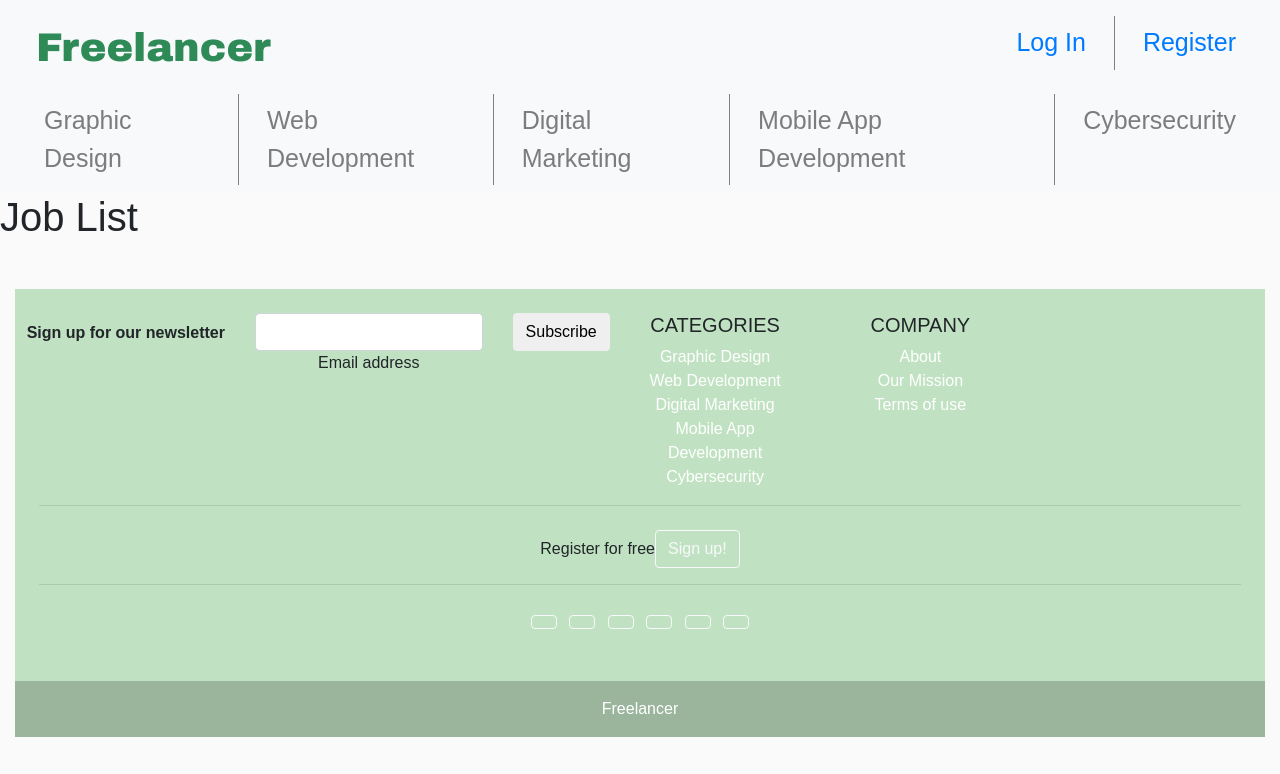
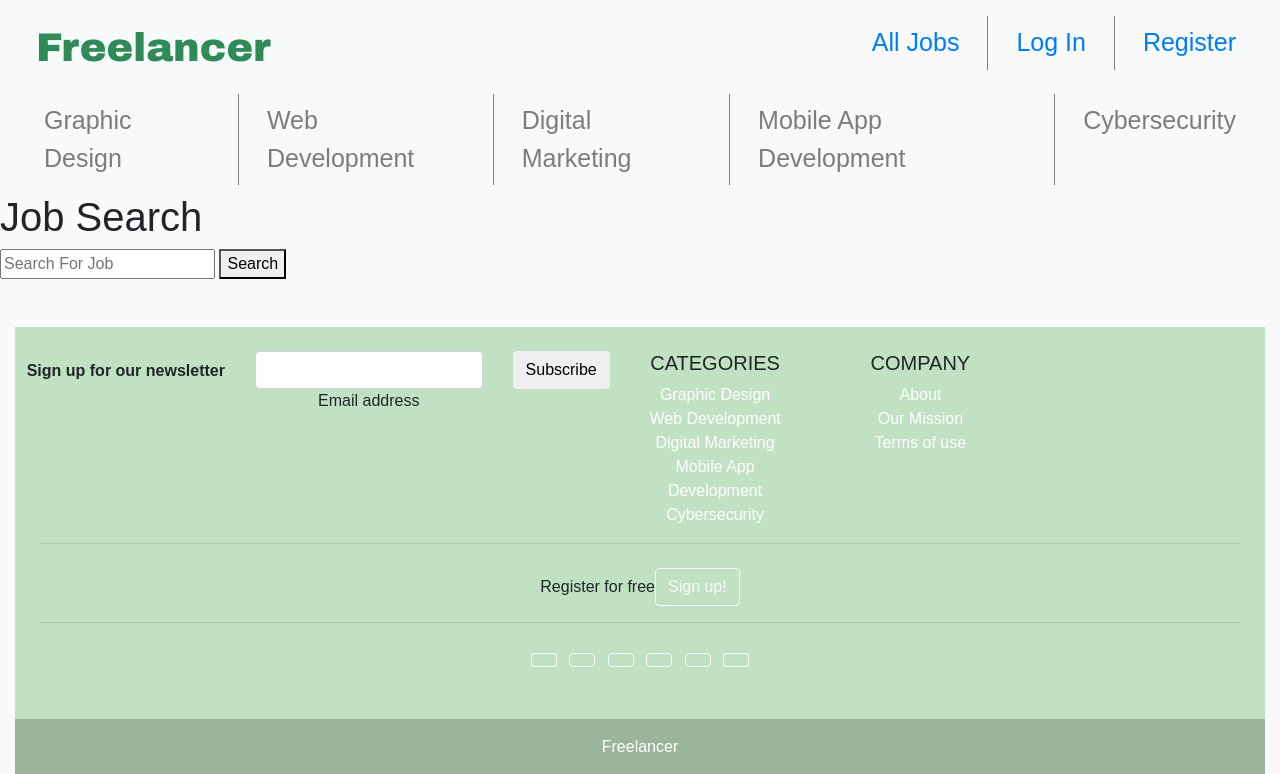
Before and after one commit to GitgoodDan/Freelancers-Pj3, a Django app: page /posting/list/ in a window 1280 px wide. Shown: the top 774 px of the page. Run offline with Django 5.2, Linux system fonts and the light colour scheme; data that the repository does not hold is empty; some libraries are stand-ins or nearby versions.

Commit message:
added job search and updated nav to reflect relevant profile

```diff
--- a/main_app/templates/base.html
+++ b/main_app/templates/base.html
@@ -18,7 +18,13 @@
   <nav class="navbar navbar-expand-lg  bg-light">
     <a class="navbar-brand" href="/">Freelancer</a>
     <ul class="navbar-nav ml-auto">
+      <li class="nav-item"><a class="nav-link " href="{% url 'posting_list' %}">All Jobs</a></li>
       {% if user.is_authenticated %}
+      {% if user.clientprofile %}
+                <li class="nav-item"><a class="nav-link" href="{% url 'prof_client' client_id=user.clientprofile.id %}">Client Profile</a></li>
+            {% elif user.freelancerprofile %}
+                <li class="nav-item"><a class="nav-link" href="{% url 'prof_freelancer' freelancer_id=user.freelancerprofile.id %}">Freelancer Profile</a></li>
+            {% endif %}
       <form action="{% url 'logout' %}" method="post">
         {% csrf_token %}
         <button type="submit" class="nav-link" style="background: none; border: none;">Log Out</button>
--- a/main_app/templates/main_app/jobposting_list.html
+++ b/main_app/templates/main_app/jobposting_list.html
@@ -1,7 +1,13 @@
 {% extends 'base.html' %}
 {% block content %}
 
-<h1>Job List</h1>
+<h1>Job Search</h1>
+<form action="{% url 'job_search' %}" method="GET">
+   <input type="text" name="q" placeholder="Search For Job">
+   <button type="submit">Search</button>
+</form>
+
+
 
 {% for jobposting in jobposting_list %}
 
--- a/main_app/urls.py
+++ b/main_app/urls.py
@@ -14,6 +14,7 @@ urlpatterns = [
     path('register/freelancer/', views.reg_freelancer, name='reg_freelancer'),
     path('client_signup/', views.client_signup, name='client_signup'),
     path('freelancer_signup/', views.freelancer_signup, name='freelancer_signup'),
+    path('job_search/', views.job_search, name='job_search'),
     path('posting/create/', views.JobCreate.as_view(), name='posting_create'),
     path('posting/update/', views.JobUpdate.as_view(), name='posting_update'),
     path('posting/delete/', views.JobDelete.as_view(), name='posting_delete'),
--- a/main_app/views.py
+++ b/main_app/views.py
@@ -81,6 +81,13 @@ class JobDelete(DeleteView):
 class JobList(ListView):
   model = JobPosting
 
+def job_search(request):
+  query = request.GET.get('q')
+  if query:
+    jobs = JobPosting.objects.filter(title__icontains=query)
+  else: jobs = JobPosting.objects.all()
+  return render(request, 'job_search.html', {'jobs': jobs})
+
 def signup(request):
     return render(request, 'registration/register.html')
 
```
Also changed, not shown: main_app/templates/job_search.html (added, +12 -0 lines), main_app/migrations/0003_alter_jobposting_client_userprofile.py (added).
